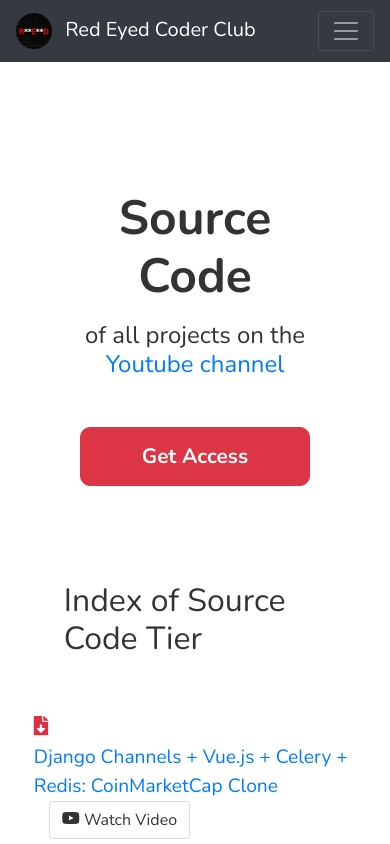
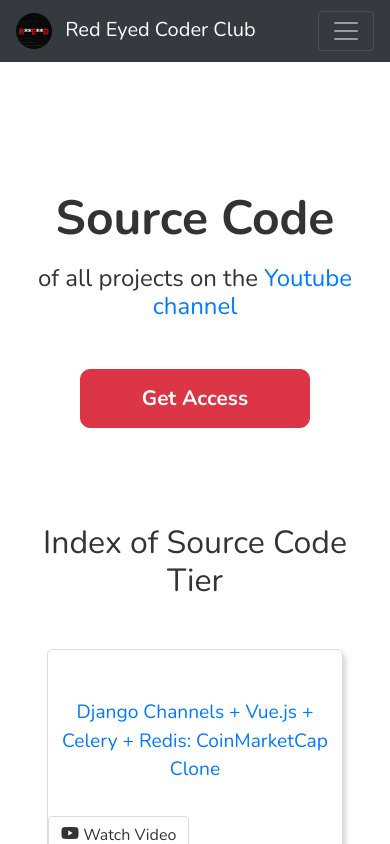
Before and after one commit to red-eyed-coder-club/red-website-source, a Nuxt app: page /source-code in a window 390 px wide. Shown: the top 844 px of the page. Built offline with nearby package versions, Linux system fonts and the light colour scheme.

Commit message:
Make site adaptive

```diff
--- a/components/Navbar.vue
+++ b/components/Navbar.vue
@@ -1,6 +1,6 @@
 <template>
-  <div>
-    <nav class="navbar navbar-expand-lg navbar-dark bg-dark">
+  <!-- <div> -->
+    <b-navbar toggleable="lg" type="dark" variant="dark">
       <div class="container">
 
         <NuxtLink class="navbar-brand" to="/">
@@ -8,22 +8,16 @@
           Red Eyed Coder Club
         </NuxtLink>
 
-        <button class="navbar-toggler" type="button" data-bs-toggle="collapse" data-bs-target="#navbarSupportedContent" aria-controls="navbarSupportedContent" aria-expanded="false" aria-label="Toggle navigation">
-          <span class="navbar-toggler-icon"></span>
-        </button>
+        <b-navbar-toggle target="nav-collapse"></b-navbar-toggle>
 
-        <div class="collapse navbar-collapse" id="navbarSupportedContent">
-          <ul class="navbar-nav me-auto mb-2 mb-lg-0 ml-auto">
-            <li class="nav-item">
-              <NuxtLink class="nav-link active" aria-current="page" to="/courses">Courses</NuxtLink>
-            </li>
-            <li class="nav-item">
-              <NuxtLink class="nav-link" to="/source-code">Source Code</NuxtLink>
-            </li>
-          </ul>
-        </div>
+        <b-collapse id="nav-collapse" class="nav-right-links" is-nav>
+          <b-navbar-nav class="ml-auto">
+            <NuxtLink class="nav-link active" to="/courses">Courses</NuxtLink>
+            <NuxtLink class="nav-link" to="/source-code">Source Code</NuxtLink>
+          </b-navbar-nav>
+        </b-collapse>
       </div>
-    </nav>
+    </b-navbar>
   </div>
 </template>
 
@@ -34,5 +28,7 @@
 </script>
 
 <style scoped>
-
+  .nav-right-links {
+    font-size: 1.2rem;
+  }
 </style>
--- a/components/TierCard.vue
+++ b/components/TierCard.vue
@@ -1,5 +1,5 @@
 <template>
-  <NuxtLink :to="cardData.url" class="card col-4 text-center">
+  <NuxtLink :to="cardData.url" class="card text-center">
     <div class="card-header">
       <h3 class="card-title">{{ cardData.title }}</h3>
     </div>
@@ -25,13 +25,16 @@
 </script>
 
 <style scoped>
-  .col-4 {
+  /* .col-4 {
     padding: 0;
-  }
+  } */
   .card {
     text-decoration: none;
     color: #333;
+    min-width: 21rem;
+    max-width: 22rem;
   }
+
   .card .items {
     font-size: 2.5rem;
     font-weight: 800;
@@ -40,4 +43,10 @@
   .card:hover {
     box-shadow: 0 .44rem .85rem rgba(0, 0, 0, .07);
   }
+
+  @media(max-width: 980px) {
+    .card {
+      margin-bottom: 4rem;
+    }
+  }
 </style>
--- a/components/VideoCard.vue
+++ b/components/VideoCard.vue
@@ -1,5 +1,5 @@
 <template>
-  <NuxtLink :to="`/courses/${courseInfo.slug}`" class="card col-4">
+  <NuxtLink :to="`/courses/${courseInfo.slug}`" class="card">
     <div class="card-body d-flex flex-column text-left">
       <h2 class="card-text card-title my-4">
         {{ courseInfo.title }}
@@ -30,10 +30,10 @@
 </script>
 
 <style scoped>
-.col-4 {
+/* .col-4 {
   padding: 0;
   margin: 2rem;
-}
+} */
 
 h2 > span {
   font-size: 0.8rem;
@@ -43,10 +43,11 @@
 .card {
   text-decoration: none;
   color: #333;
-  /* min-width: 20rem; */
+  min-width: 21rem;
   max-width: 25rem;
   background: #f9fbff;
   border-radius: 10px !important;
+  margin-bottom: 2rem;
 }
 
 .card-title {
@@ -76,4 +77,17 @@
 .card:hover {
   box-shadow: 0 .44rem .85rem rgba(0, 0, 0, .07);
 }
+
+@media (max-width: 375px) {
+  .card {
+    width: 18rem;
+  }
+}
+
+@media (max-width: 590px) {
+  .card {
+    width: 18rem;
+  }
+}
+
 </style>
--- a/nuxt.config.js
+++ b/nuxt.config.js
@@ -7,7 +7,7 @@
 
   // Global page headers: https://go.nuxtjs.dev/config-head
   head: {
-    title: 'red-eyed-coder-club-website',
+    title: 'Red Eyed Coder Club',
     htmlAttrs: {
       lang: 'en'
     },
--- a/pages/courses/index.vue
+++ b/pages/courses/index.vue
@@ -6,13 +6,14 @@
         <h4 class="subheader">The index page of all my courses</h4>
       </div>
 
-      <div class="row justify-content-center">
+      <div class="card-deck row justify-content-center">
 
         <VideoCard
           v-for="(course, index) in coursesTier.items"
           :key="index"
           :courseInfo="course"
         />
+
       </div>
     </div>
 
--- a/pages/courses/practical-python-web-scraping.vue
+++ b/pages/courses/practical-python-web-scraping.vue
@@ -1,6 +1,6 @@
 <template>
 
-    <div class="col-9 mx-auto text-center">
+    <div class="main-content col-lg-9 col-md-11 col-sm-12 mx-auto text-center">
       <div class="hero">
         <h1 class="hero-header">Practical Python: <br> Web Scraping course</h1>
 
@@ -72,14 +72,17 @@
         <div>
           <div v-for="(video, index) in courseInfo.map" :key="index">
             <a :href="video.patreon_url" class="row justify-content-between video-link">
+
               <div>
                 <span class="video-link-icon">
-                  <!-- <font-awesome-icon :icon="['fab','youtube']" /> -->
                   <span class="icon-youtube"></span>
                 </span>
                 {{ video.title }}
               </div>
-              <div>{{ video.duration }}</div>
+
+              <div>
+                {{ video.duration }}
+              </div>
             </a>
           </div>
         </div>
@@ -254,9 +257,9 @@
     background: #f9fbff !important;
   }
 
-  @media (max-width: 1620px) {
-    .sidebar {
-      display: none;
+  @media(max-width: 576px) {
+    .main-content {
+      max-width: 90%;
     }
   }
 
@@ -271,4 +274,9 @@
     }
   }
 
+  @media (max-width: 1620px) {
+    .sidebar {
+      display: none;
+    }
+  }
 </style>
--- a/pages/index.vue
+++ b/pages/index.vue
@@ -2,7 +2,7 @@
   <div class="container">
     <Hero />
 
-    <div class="cards-wrapper d-flex justify-content-around">
+    <div class="card-deck row justify-content-center">
       <TierCard
         v-for="(tierCard, index) in tiers"
         :key="index"
--- a/pages/source-code.vue
+++ b/pages/source-code.vue
@@ -1,5 +1,5 @@
 <template>
-  <div class="col-9 mx-auto text-center">
+  <div class="col-lg-11 col-md-12 col-sm-12 mx-auto text-center">
     <div class="hero">
       <h1 class="hero-header">Source Code</h1>
 
@@ -10,29 +10,32 @@
       />
     </div>
 
-    <section class="course-index text-left mb-5" id="index">
+    <section class="text-left mb-5" id="index">
       <h2 class="mb-5">Index of Source Code Tier</h2>
 
-        <div v-for="(sourceCode, index) in sourceCodeTier.items" :key="index">
+      <div v-for="(sourceCode, index) in sourceCodeTier.items" :key="index" class="row justify-content-between align-items-center video-link">
 
-          <div class="row justify-content-between align-items-center video-link">
+        <div class="source-title">
+          <a :href="sourceCode.code" target="_blank">{{ sourceCode.title }}</a>
+        </div>
 
-            <div class="row justify-content-start">
-              <span class="video-link-icon">
-                <span class="icon-file-download"></span>
-              </span>
-              <a :href="sourceCode.code">{{ sourceCode.title }}</a>
-            </div>
+        <div class="buttons-wrapper row">
+          <div class="button-wrapper mr-4">
+            <a class="btn button youtube-button" :href="sourceCode.video" target="_blank">
+              <span class="icon-youtube"></span>
+              Watch Video
+            </a>
+          </div>
 
-            <div class="">
-                <a class="btn youtube-button" :href="sourceCode.video">
-                  <span class="icon-youtube"></span>
-                  Watch Video
-                </a>
-            </div>
-
+          <div class="button-wrapper">
+            <a class="btn button source-button" :href="sourceCode.code" target="_blank">
+              <span class="icon-file-download"></span>
+              Source Code
+            </a>
           </div>
         </div>
+
+      </div>
     </section>
 
   </div>
@@ -55,6 +58,8 @@
     color: #333;
     padding: 0.5rem 0;
     font-size: 1.2rem;
+    margin-right: 0;
+    margin-left: 0;
   }
   .video-link:hover {
     background: #f9fbff;
@@ -65,7 +70,7 @@
     color: #dd2e44;
   }
 
-  .youtube-button {
+  .button {
     color: #333;
     border: 1px solid #dddddd;
   }
@@ -75,4 +80,59 @@
     border: 1px solid red;
     background: red;
   }
+
+  .source-button:hover {
+    color: #fff;
+    border: 1px solid #444;
+    background: #555;
+  }
+
+  @media(max-width: 1000px){
+    .video-link {
+      display: flex;
+      flex-direction: column;
+      margin: 2rem;
+      padding: 1rem 0 3rem 0;
+
+      border-radius: 5px;
+      border: 1px solid #ddd;
+      box-shadow: 3px 5px 5px rgba(125, 125, 125, 0.3);
+    }
+
+    .video-link:hover {
+      background: none;
+    }
+
+    .source-title {
+      margin-top: 2rem;
+      text-align: center;
+    }
+
+    .buttons-wrapper {
+      margin: 2rem 0 0 0;
+    }
+  }
+
+  @media(max-width: 530px) {
+    h2 {
+      text-align: center;
+    }
+  }
+
+  @media(max-width: 375px) {
+
+    .video-link {
+      padding-bottom: 1rem;
+    }
+
+    .buttons-wrapper {
+      justify-content: center;
+      flex-direction: column;
+    }
+    .button-wrapper  {
+      margin-right: 0 !important;
+      margin-bottom: 2rem;
+    }
+  }
+
 </style>
```
Also changed, not shown: 9 other files (tests, documents, lock files or other folders).
